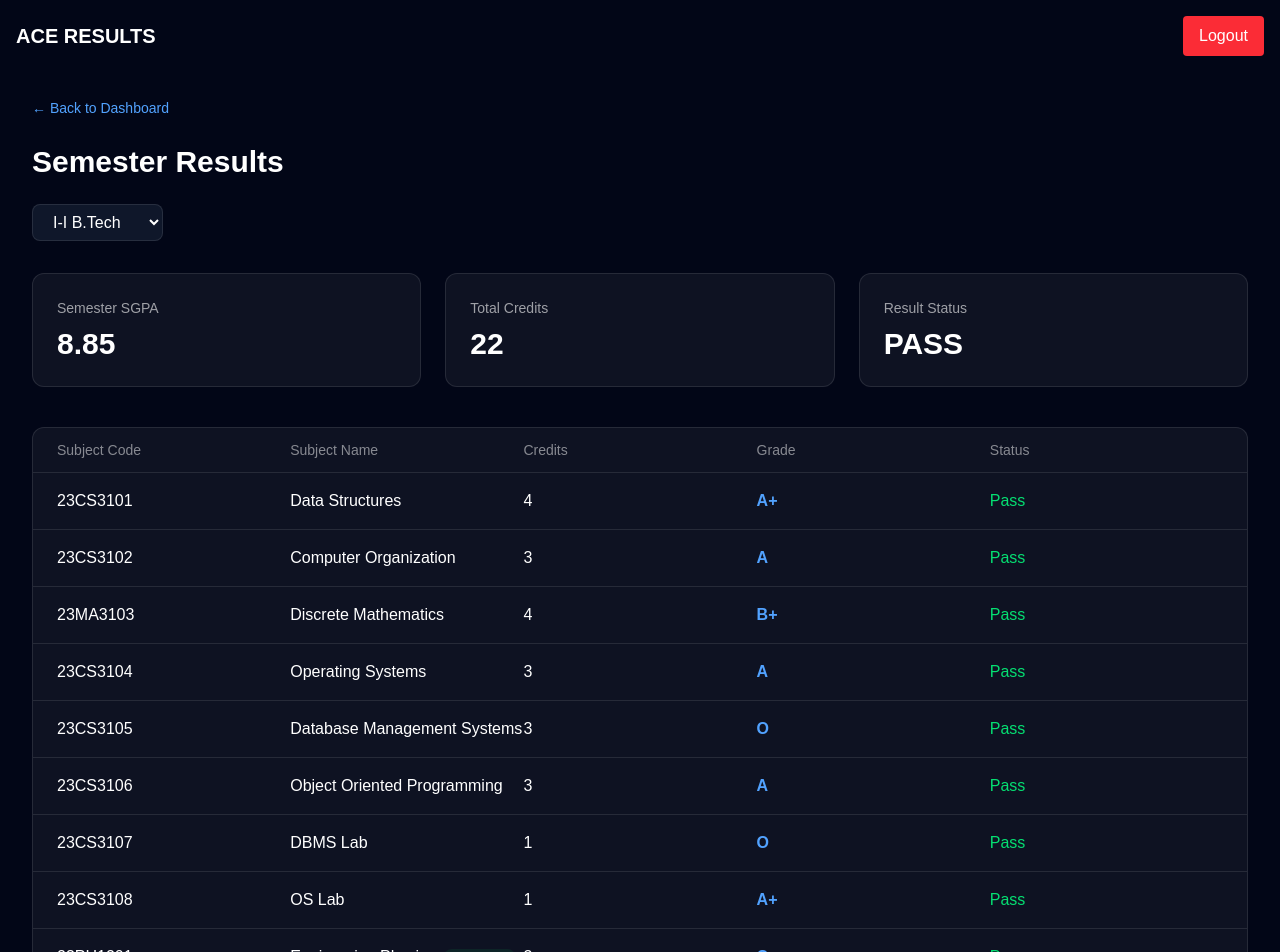
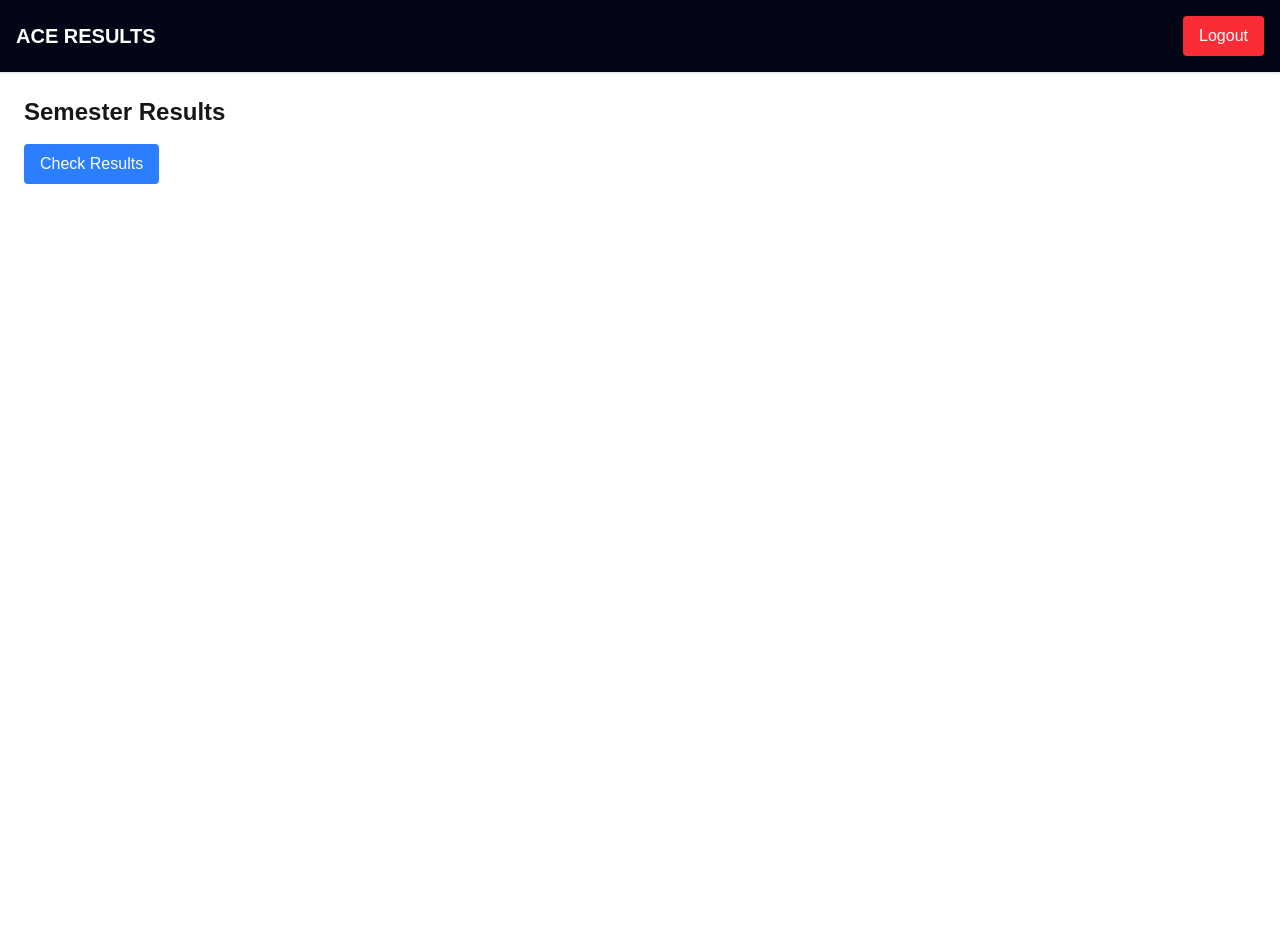
Before and after one commit to YASHWANTHGUNA/aceresults, a Next.js app in the folder aceresults/: page /results in a window 1280 px wide. Shown: the top 952 px of the page. After the commit the page ends 800 px from the top, so only its background shows below. Built offline with nearby package versions, Linux system fonts and the light colour scheme.

Commit message:
Updated changes

```diff
--- a/aceresults/src/app/results/page.jsx
+++ b/aceresults/src/app/results/page.jsx
@@ -1,179 +1,75 @@
 "use client";
-
 import { useState } from "react";
-import Link from "next/link";
-import StatCard from "@/components/StatCard";
 
 export default function ResultsPage() {
-  // ---------- Semester dropdown ----------
-  const semesters = ["I-I", "I-II", "II-I", "II-II"];
-  const [selectedSem, setSelectedSem] = useState("II-I");
+  const [result, setResult] = useState(null);
 
-  // ---------- Mock results data ----------
-  const subjects = [
-    {
-      code: "23CS3101",
-      name: "Data Structures",
-      credits: 4,
-      grade: "A+",
-      status: "Pass",
-    },
-    {
-      code: "23CS3102",
-      name: "Computer Organization",
-      credits: 3,
-      grade: "A",
-      status: "Pass",
-    },
-    {
-      code: "23MA3103",
-      name: "Discrete Mathematics",
-      credits: 4,
-      grade: "B+",
-      status: "Pass",
-    },
-    {
-      code: "23CS3104",
-      name: "Operating Systems",
-      credits: 3,
-      grade: "A",
-      status: "Pass",
-    },
-    {
-      code: "23CS3105",
-      name: "Database Management Systems",
-      credits: 3,
-      grade: "O",
-      status: "Pass",
-    },
-    {
-      code: "23CS3106",
-      name: "Object Oriented Programming",
-      credits: 3,
-      grade: "A",
-      status: "Pass",
-    },
-    {
-      code: "23CS3107",
-      name: "DBMS Lab",
-      credits: 1,
-      grade: "O",
-      status: "Pass",
-    },
-    {
-      code: "23CS3108",
-      name: "OS Lab",
-      credits: 1,
-      grade: "A+",
-      status: "Pass",
-    },
-    {
-      code: "23PH1201",
-      name: "Engineering Physics",
-      credits: 3,
-      grade: "C",
-      status: "Pass",
-      cleared: true, // backlog cleared
-    },
-  ];
+  const fetchResult = async () => {
+    const res = await fetch("/api/results", {
+      method: "POST",
+      headers: {
+        "Content-Type": "application/json",
+      },
+      body: JSON.stringify({
+        rollNumber: "23AG1A0501",
+        semester: "II-I",
+      }),
+    });
+
+    const data = await res.json();
+    setResult(data);
+  };
 
   return (
-    <main className="min-h-screen bg-[#020617] text-white px-8 py-6">
+    <div className="p-6">
+      <h1 className="text-2xl font-bold mb-4">Semester Results</h1>
 
-      {/* ---------- Back link ---------- */}
-      <Link
-        href="/dashboard"
-        className="text-sm text-blue-400 hover:underline"
+      <button
+        onClick={fetchResult}
+        className="bg-blue-500 text-white px-4 py-2 rounded"
       >
-        ← Back to Dashboard
-      </Link>
+        Check Results
+      </button>
 
-      {/* ---------- Title ---------- */}
-      <div className="flex items-center justify-between mt-6">
-        <h1 className="text-3xl font-semibold">Semester Results</h1>
-      </div>
+      {result && (
+        <div className="mt-6">
+          <h2 className="text-xl font-semibold">
+            Roll Number: {result.rollNumber}
+          </h2>
 
-      {/* ---------- Semester Dropdown ---------- */}
-      <div className="mt-6">
-      <select
-  className="
-    bg-[#0f172a]
-    text-white
-    border border-white/10
-    rounded-lg
-    px-4 py-2
-    focus:outline-none
-    focus:ring-2
-    focus:ring-blue-500
-  "
->
-  <option className="bg-[#0f172a] text-white">I-I B.Tech</option>
-  <option className="bg-[#0f172a] text-white">I-II B.Tech</option>
-  <option className="bg-[#0f172a] text-white">II-I B.Tech</option>
-  <option className="bg-[#0f172a] text-white">II-II B.Tech</option>
-</select>
-</div>
+          <h3>Semester: {result.semester}</h3>
 
-      {/* ---------- Stat Cards ---------- */}
-      <div className="grid grid-cols-1 md:grid-cols-3 gap-6 mt-8">
-        <StatCard title="Semester SGPA" value="8.85" />
-        <StatCard title="Total Credits" value="22" />
-        <StatCard title="Result Status" value="PASS" />
-      </div>
+          <table className="mt-6 w-full border border-gray-500 text-center">
+  <thead className="bg-gray-800">
+    <tr>
+      <th className="p-2">Subject</th>
+      <th className="p-2">Credits</th>
+      <th className="p-2">Grade</th>
+    </tr>
+  </thead>
 
-      {/* ---------- Results Table ---------- */}
-      <div className="mt-10 rounded-xl overflow-hidden bg-white/5 border border-white/10">
-
-        {/* Table Header */}
-        <div className="grid grid-cols-5 px-6 py-3 text-sm text-white/50">
-          <span>Subject Code</span>
-          <span>Subject Name</span>
-          <span>Credits</span>
-          <span>Grade</span>
-          <span>Status</span>
+  <tbody>
+    {result.subjects.map((sub, index) => (
+      <tr key={index} className="border-t border-gray-600">
+        <td className="p-2">{sub.subjectName}</td>
+        <td className="p-2">{sub.credits}</td>
+        <td className="p-2">{sub.grade}</td>
+      </tr>
+    ))}
+  </tbody>
+</table>
+          <div className="mt-4">
+            <p>SGPA: {result.sgpa}</p>
+            <p>CGPA: {result.cgpa}</p>
+            <p>Status: {result.status}</p>
+          </div>
+          <div className="flex justify center mt-6">
+          <button className="mt-6 bg-green-600 px-4 py-2 rounded text-white">
+              Download Marks Memo
+          </button>
+          </div>
         </div>
-
-        {/* Table Rows */}
-        {subjects.map((subj) => (
-          <div
-            key={subj.code}
-            className="grid grid-cols-5 px-6 py-4 border-t border-white/10"
-          >
-            <span>{subj.code}</span>
-
-            <span className="font-medium">
-              {subj.name}
-              {subj.cleared && (
-                <span className="ml-2 text-xs bg-green-500/10 text-green-400 px-2 py-0.5 rounded-full">
-                  CLEARED
-                </span>
-              )}
-            </span>
-
-            <span>{subj.credits}</span>
-
-            <span className="text-blue-400 font-semibold">
-              {subj.grade}
-            </span>
-
-            <span className="text-green-400">
-              {subj.status}
-            </span>
-          </div>
-        ))}
-      </div>
-
-      {/* ---------- Download Button ---------- */}
-      <div className="mt-10 flex justify-center">
-        <a
-          href="/scorecards/II-I.pdf"
-          download
-          className="bg-blue-600 hover:bg-blue-500 px-6 py-3 rounded-lg font-medium flex items-center gap-2"
-        >
-          ⬇ Download Semester Scorecard (PDF)
-        </a>
-      </div>
-
-    </main>
+      )}
+    </div>
   );
 }
```
